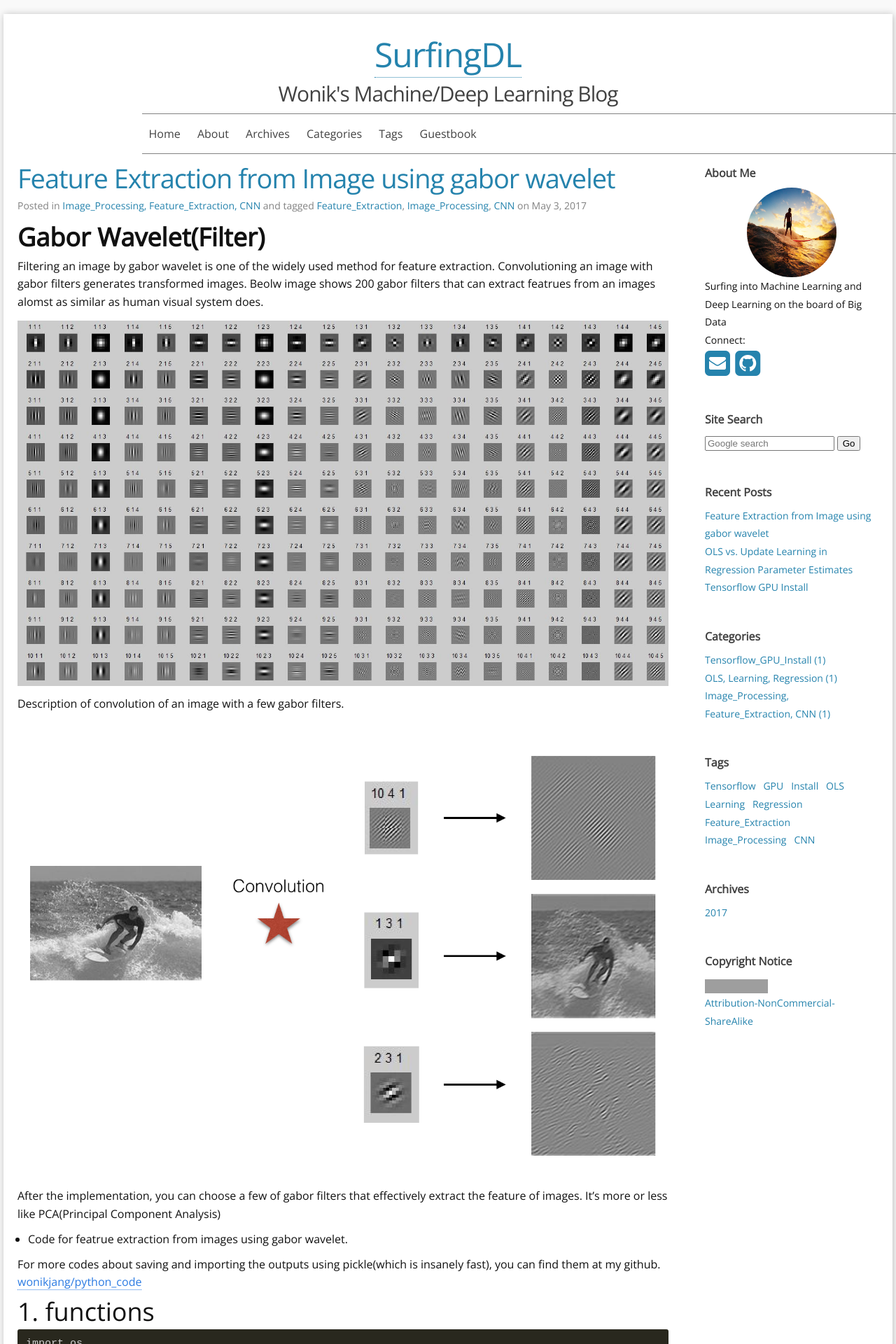
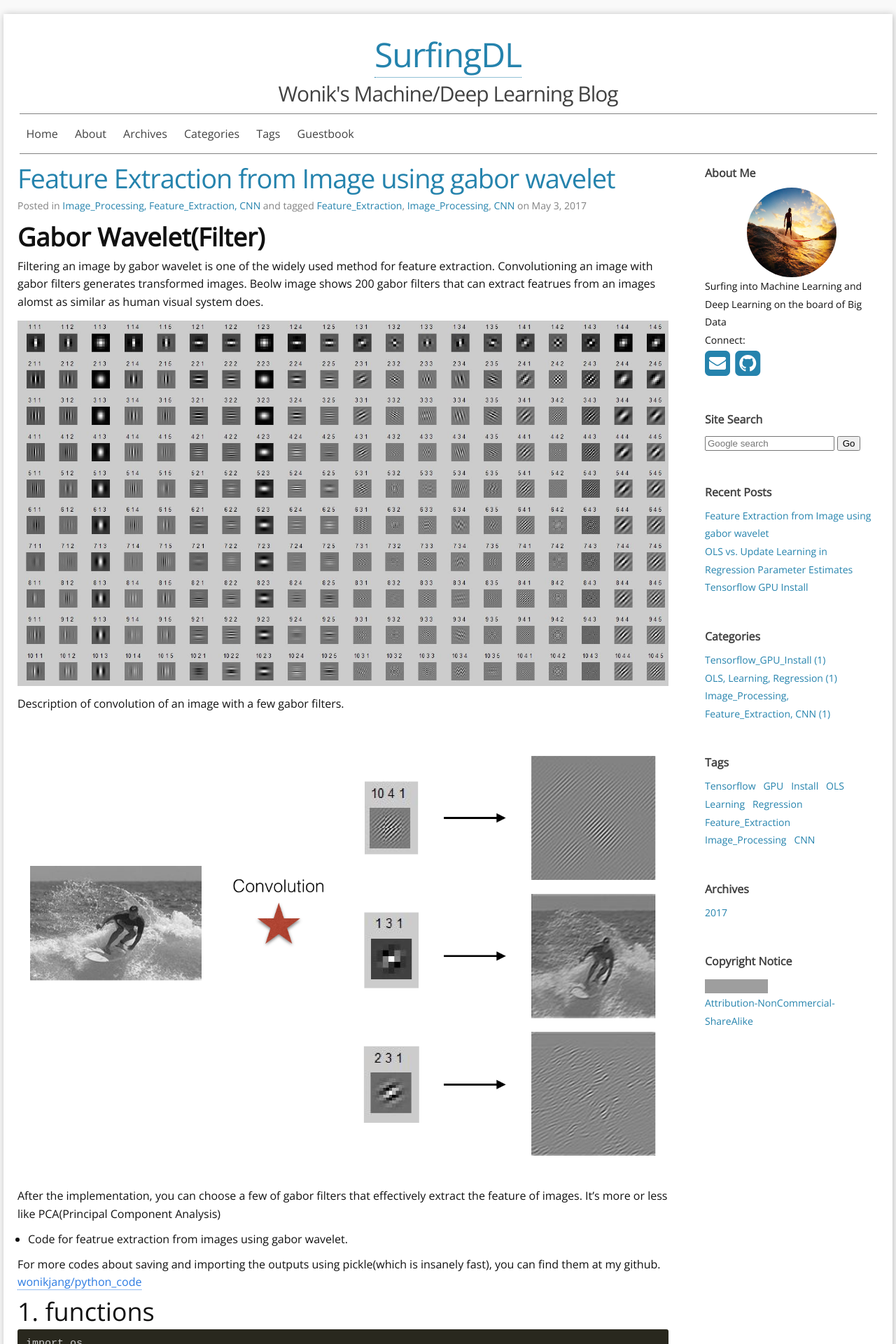
Before and after one commit to wonik/wonikjang.github.io, a Jekyll site: the page built from index.html, in a window 1280 px wide. Shown: the top 1920 px of the page at 70% size. Built offline with Jekyll 4.4.1, drawn with Linux system fonts in a browser that asks for light colours; nearby versions of some CDN libraries; the list of posts is cut into pages by our own code; grey boxes are pictures that could not be loaded.

Commit message:
Update _layout.scss

```diff
--- a/_sass/_layout.scss
+++ b/_sass/_layout.scss
@@ -34,8 +34,6 @@
 
 .site-nav {
   // float: center;
-  position: relative;
-  left: 175px;
   line-height: 56px;
   border-top: 1px solid $grey-color;
   border-bottom: 1px solid $grey-color;
```
